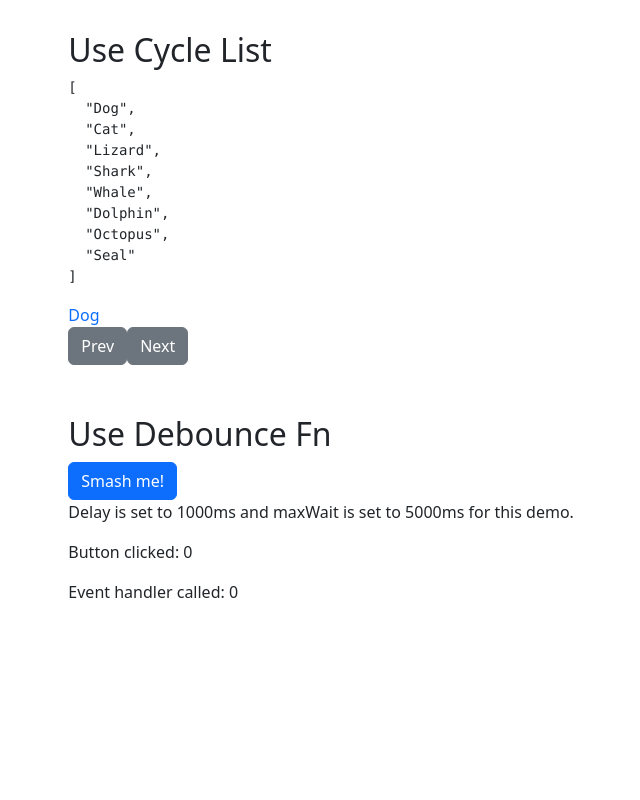
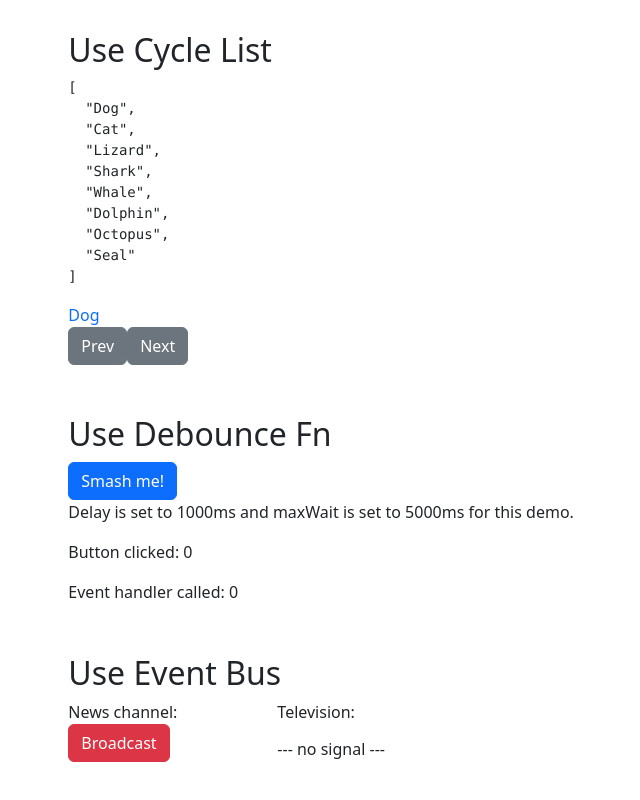
Before and after one commit to UlakhovichKate/vueUse, a Vue app: page /utilities in a window 1280 px wide. Shown: the part 2226-3026 px from the top of the page, without its empty margins (369-1009 px from the left). Before the commit the page ends 2896 px from the top, so only its background shows below. Built offline with nearby package versions, Linux system fonts and the light colour scheme; no server answers.

Commit message:
UseEventBus.vue

```diff
--- a/src/components/ListUtilities.vue
+++ b/src/components/ListUtilities.vue
@@ -11,6 +11,7 @@
   <use-counter/>
   <use-cycle-list/>
   <use-debounce-fn/>
+  <use-event-bus/>
 </template>
 
 <script setup>
@@ -26,6 +27,8 @@ import UseConfirmDialog from "../vueUseComponents/UseConfirmDialog.vue";
 import UseCounter from "../vueUseComponents/UseCounter.vue";
 import UseCycleList from "../vueUseComponents/UseCycleList.vue";
 import UseDebounceFn from "../vueUseComponents/UseDebounceFn.vue";
+import UseEventBus from "../vueUseComponents/UseEventBus.vue";
+
 
 
 </script>
--- /dev/null
+++ b/src/vueUseComponents/UseEventBus.vue
@@ -0,0 +1,35 @@
+<script setup lang="ts">
+import { ref } from 'vue'
+import { useEventBus } from '@vueuse/core'
+
+const { on, emit } = useEventBus<string>('vue-use-event-bus')
+const message = ref('')
+const news = [
+  'Su Bingtian broke the Asian record and entered the Olympic 100-meter race finals as the first person in China-RTHK',
+  'Comprehensive investigation in Zhengzhou to avoid further spread of the epidemic-RTHK',
+  '130 stroke experts after vaccination: nothing to do with the vaccine',
+  'China adds two gold medals in Olympic diving and weightlifting',
+  'Tokyo Olympic service provokes athletes sleeping in cardboard suitcases and eating canned food, reviewing the Beijing Olympics god-level arrangements',
+]
+on(_message => message.value = news[Math.floor(Math.random() * news.length)])
+</script>
+
+<template>
+  <h2>Use Event Bus</h2>
+  <div style="display: flex; gap: 100px;">
+    <div>
+      <div class="whitespace-nowrap">
+        News channel:
+      </div>
+      <button class="whitespace-nowrap btn btn-danger" @click="emit('The Tokyo Olympics has begun')">
+        Broadcast
+      </button>
+    </div>
+    <div>
+      <div style="margin-bottom: 13px;">
+        Television:
+      </div>
+      <div>{{ message || '--- no signal ---' }}</div>
+    </div>
+  </div>
+</template>
```
